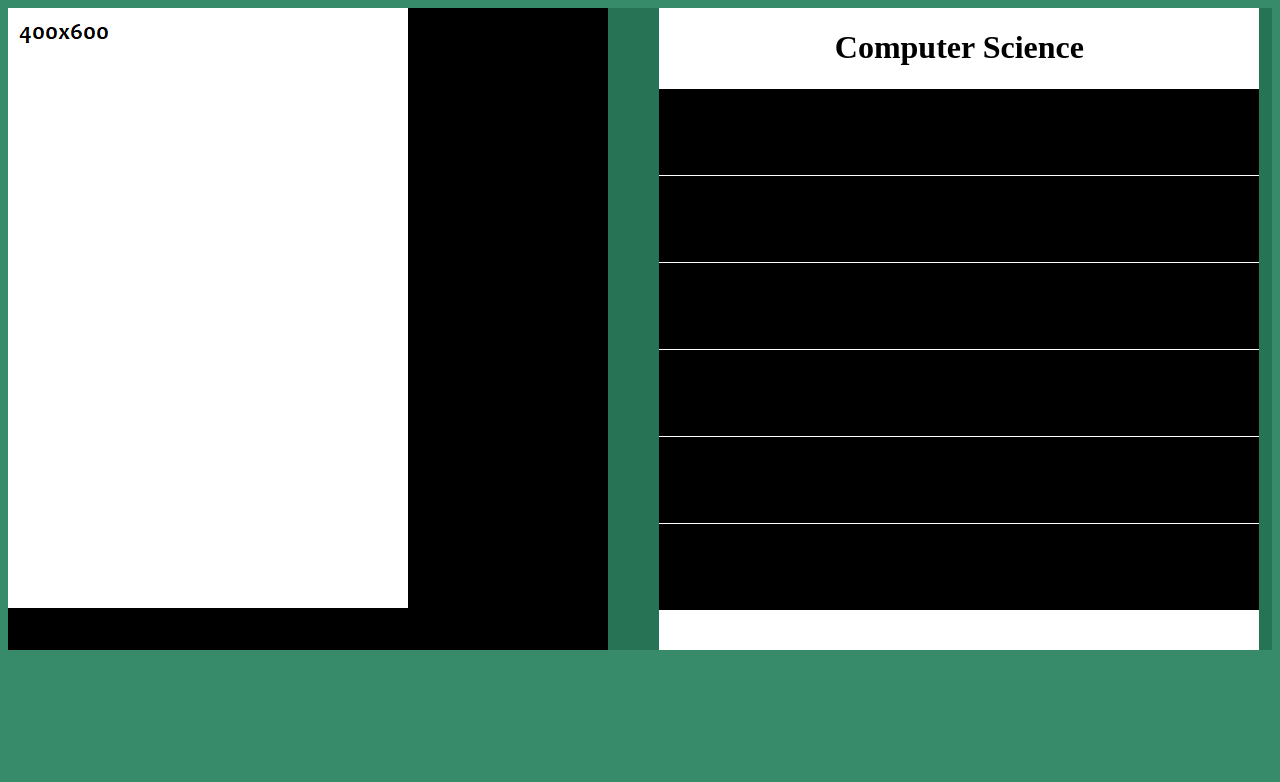
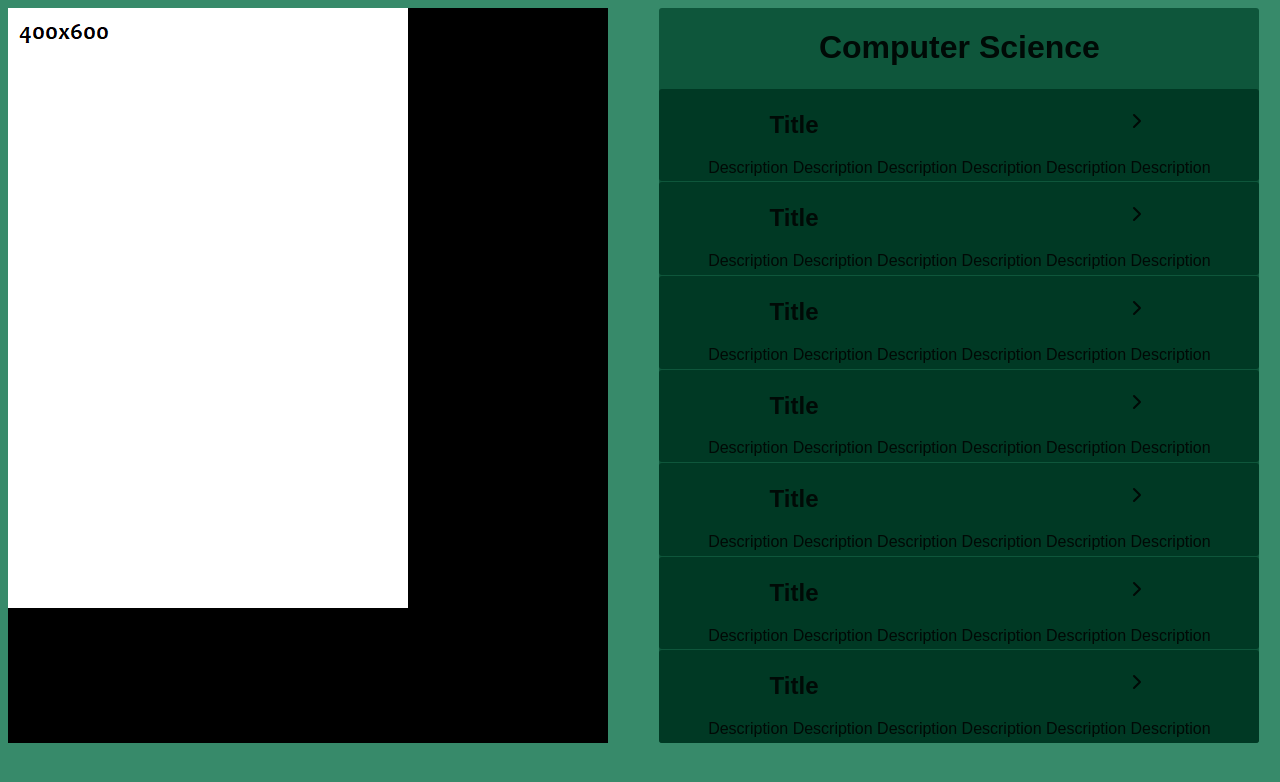
Before and after one commit to bertanbee/Binary-System-Teacher, a React (Create React App) app in the folder teacher/: page / in a window 1280 px wide. Shown: the top 782 px of the page. Built offline with nearby package versions, Linux system fonts and the light colour scheme.

Commit message:
Lesson Selector Done

```diff
--- a/teacher/package.json
+++ b/teacher/package.json
@@ -12,6 +12,7 @@
     "@types/react-dom": "^16.9.0",
     "react": "^16.13.1",
     "react-dom": "^16.13.1",
+    "react-icons": "^3.10.0",
     "react-scripts": "3.4.1",
     "typescript": "~3.7.2"
   },
--- a/teacher/src/Pages/Home/Home.tsx
+++ b/teacher/src/Pages/Home/Home.tsx
@@ -1,5 +1,6 @@
 import React from 'react';
 import './styles.css';
+import { FiChevronRight } from 'react-icons/fi';
 
 import img from './img.png'
 
@@ -13,16 +14,32 @@ function Home() {
             <div className="selector">
                 <h1>Computer Science</h1>
                 <div className="selection">
+                    <h2>Title <FiChevronRight className="icon"></FiChevronRight></h2>
+                    <p>Description Description Description Description Description Description </p>
                 </div>
                 <div className="selection">
+                    <h2>Title <FiChevronRight className="icon"></FiChevronRight></h2>
+                    <p>Description Description Description Description Description Description </p>
                 </div>
                 <div className="selection">
+                    <h2>Title <FiChevronRight className="icon"></FiChevronRight></h2>
+                    <p>Description Description Description Description Description Description </p>
                 </div>
                 <div className="selection">
+                    <h2>Title <FiChevronRight className="icon"></FiChevronRight></h2>
+                    <p>Description Description Description Description Description Description </p>
                 </div>
                 <div className="selection">
+                    <h2>Title <FiChevronRight className="icon"></FiChevronRight></h2>
+                    <p>Description Description Description Description Description Description </p>
                 </div>
                 <div className="selection">
+                    <h2>Title <FiChevronRight className="icon"></FiChevronRight></h2>
+                    <p>Description Description Description Description Description Description </p>
+                </div>
+                <div className="selection">
+                    <h2>Title <FiChevronRight className="icon"></FiChevronRight></h2>
+                    <p>Description Description Description Description Description Description </p>
                 </div>
             </div>
 
--- a/teacher/src/Pages/Home/styles.css
+++ b/teacher/src/Pages/Home/styles.css
@@ -4,33 +4,53 @@
      justify-content: center;
      align-items: center;
      justify-content: center;
+     color: #000a06;
+     font-family: 'arial';
 }
 
 .div {
     display: flex;
     flex-direction: row;
-    background-color: #267356;
     justify-content: space-between;
-    height: 642px;
 
 }
 
 .selector {
-    background-color: white;
+    background-color: #0E563B;
     display: flex;
     flex-direction: column;
     width: 600px;
     text-align: center;
     margin-right: 1%;
+    border-radius: 3px;
+    min-height: auto;
 }
 
 .selection {
-    background-color: black;
-    height: 86px;
+    background-color: #003924;
+    height: 92.6px;
     margin-top: 1px;
+    border-radius: 3px;
+    transition: 0.5s
+}
+
+.selection:hover {
+    background-color: #00724e;
+    transition: 0.5s;
 }
 
 .img-content {
     background-color: black;
     width: 600px;
 }
+
+.icon {
+    margin-left: 300px;
+    transition: 0.25s;
+}
+
+.icon:hover {
+    cursor: pointer;
+    color: #99ffdf;
+    transition: 0.25s;
+}
```
Also changed, not shown: 1 other file (tests, documents, lock files or other folders).
